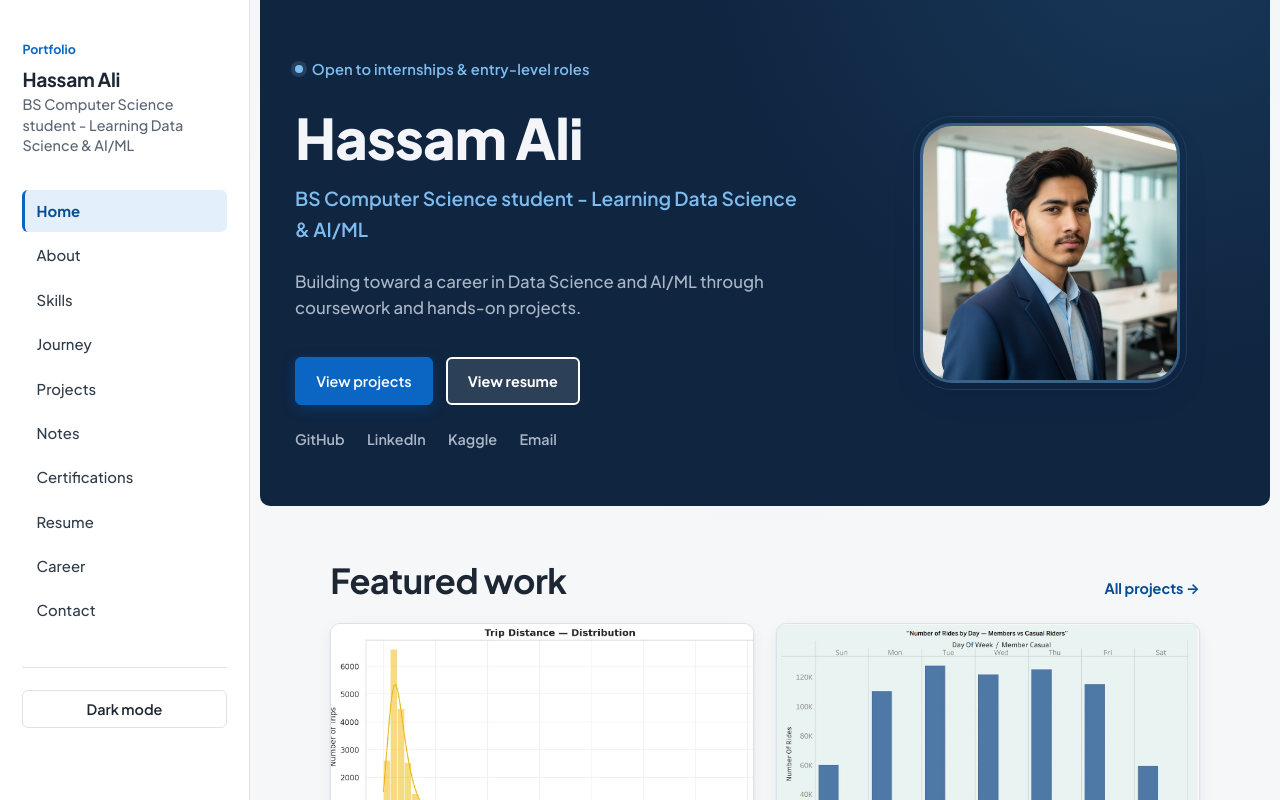
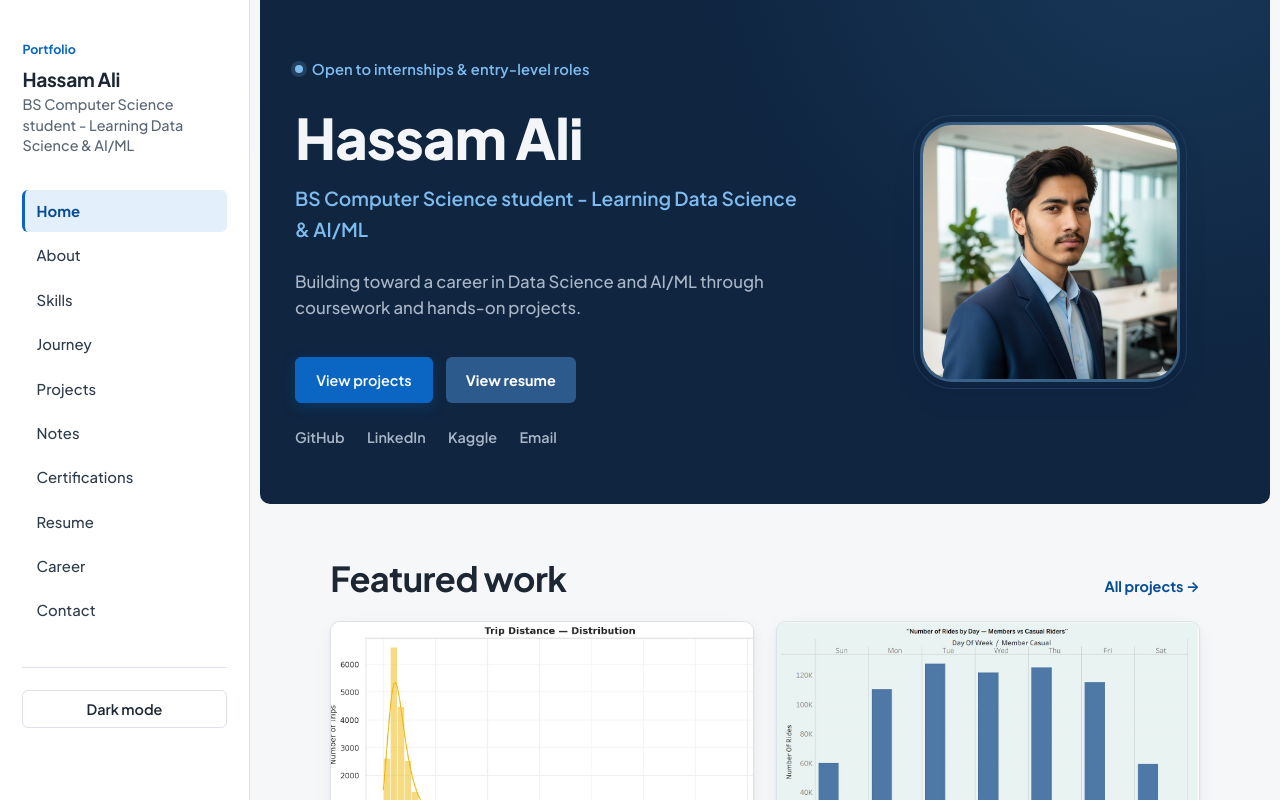
Before and after one commit to thehassamali-commits/portfolio, a React (Vite) app: page / in a window 1280 px wide. Shown: the top 800 px of the page. Built offline with nearby package versions, Linux system fonts and the light colour scheme.

Commit message:
Update Home.css

```diff
--- a/src/pages/Home.css
+++ b/src/pages/Home.css
@@ -80,16 +80,16 @@ a.resume-btn {
   padding: 0.7em 1.4em;
   border-radius: var(--radius-sm);
   text-decoration: none !important;
-  border: 2px solid #ffffff !important;
+  border: none !important;
   color: #ffffff !important;
-  background-color: rgba(255, 255, 255, 0.12) !important;
+  background-color: #2d5a8c !important;
   transition: background-color 180ms ease, transform 180ms ease;
 }
 a.resume-btn:visited {
   color: #ffffff !important;
 }
 a.resume-btn:hover {
-  background-color: rgba(255, 255, 255, 0.25) !important;
+  background-color: #356aa3 !important;
   color: #ffffff !important;
   transform: translateY(-1px);
 }
```
